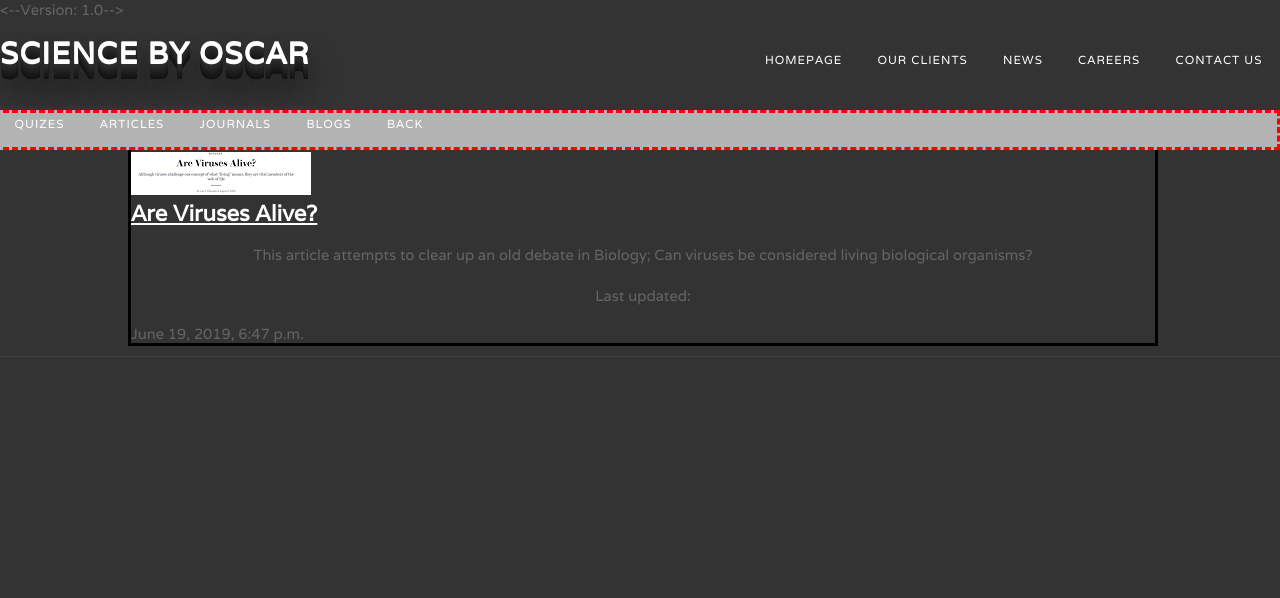
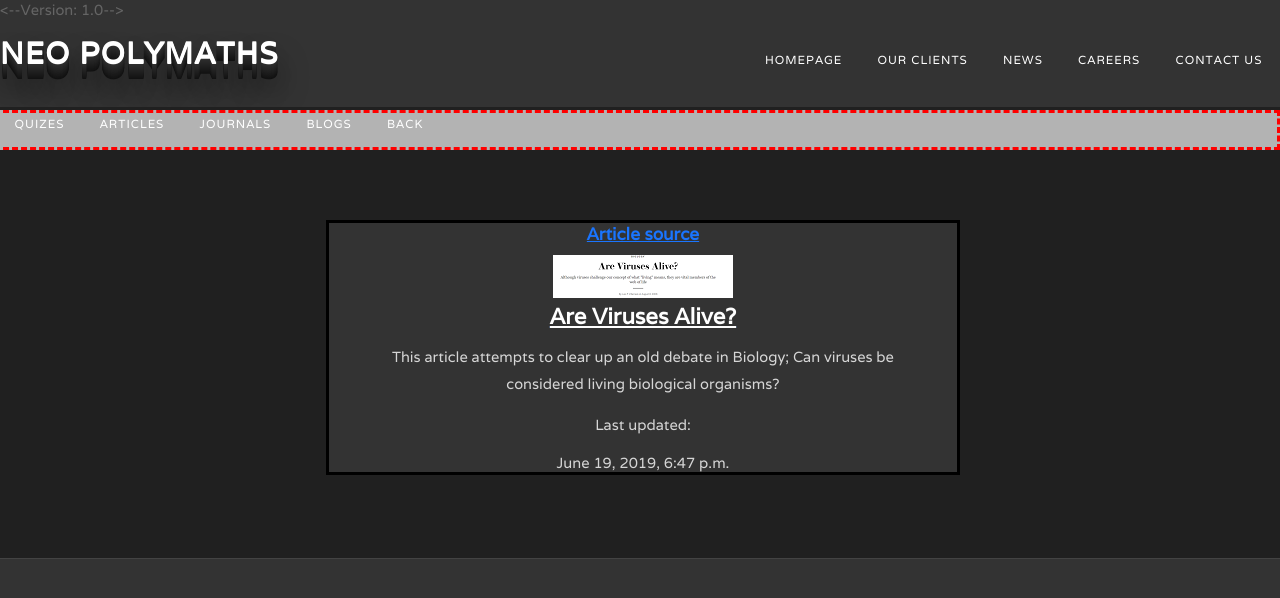
Before and after one commit to law35/E-Learning, a Django app: page /biology/articles in a window 1280 px wide. Shown: the top 598 px of the page. Run offline with Django 3.2, Linux system fonts and the light colour scheme; data comes from the database, SQL or seed files in the repository; parts of the project's set-up code (start-up, migrations or seed data) failed here and were passed over; some libraries are stand-ins or nearby versions.

Commit message:
Add files via upload

```diff
--- a/templates/display.html
+++ b/templates/display.html
@@ -46,7 +46,7 @@
 <div id="header-wrapper">
 	<div id="header" class="container">
 		<div id="logo">
-			<h1><a href="#">Science By Oscar</a></h1>
+			<h1><a href="{% url 'home' %}">Neo Polymaths</a></h1>
 		</div>
 		<div id="header-menu">
 			<ul>
@@ -86,7 +86,7 @@
 		</ul>
 	</div>
 	{% block title %}{% endblock %}
-	<div id="bio-container">
+	<div id="base-wrapper">
 		<div class="container" class="infinite-container">
 			{% block module_list %}{% endblock %}
 			<!--<div class="content"></div>-->
--- a/templates/index.html
+++ b/templates/index.html
@@ -24,7 +24,7 @@
 <div id="header-wrapper" style="background: #333333;">
 	<div id="header" class="container">
 		<div id="logo">
-			<h1><a href="#">Science By Oscar</a></h1>
+			<h1><a href="{% url 'home' %}">Neo Polymaths</a></h1>
 		</div>
 		<div id="header-menu">
 			<ul>
@@ -83,9 +83,7 @@
 		</div>
 	</div>
 </div>
-<div id="footer" class="container">
-
-</div>
+<div id="footer" class="container"></div>
 
 </div>
 <script>
```
